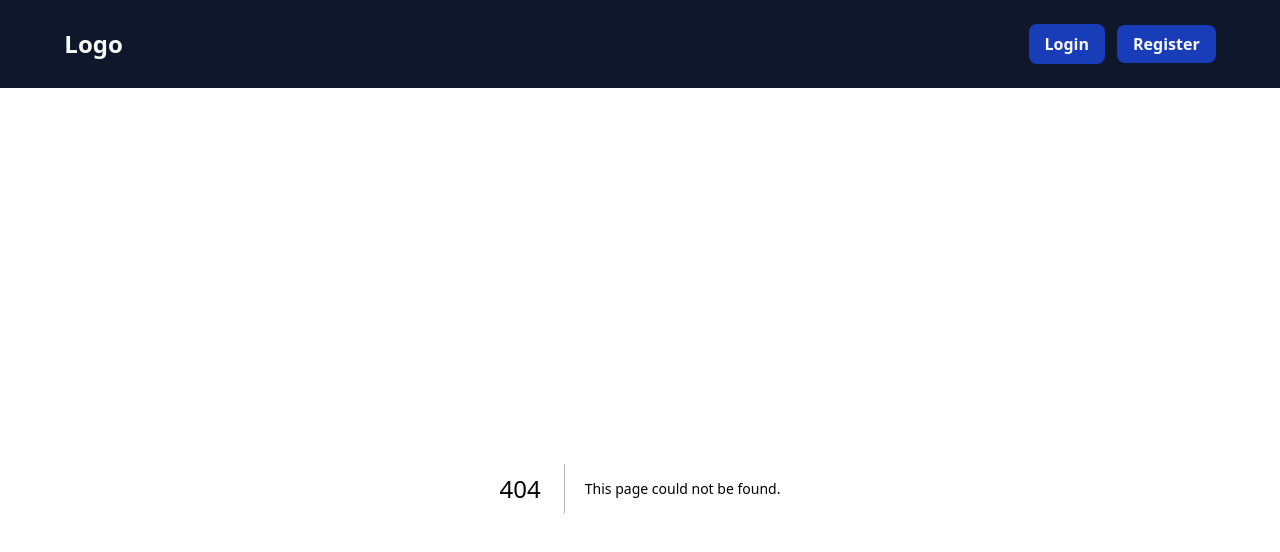
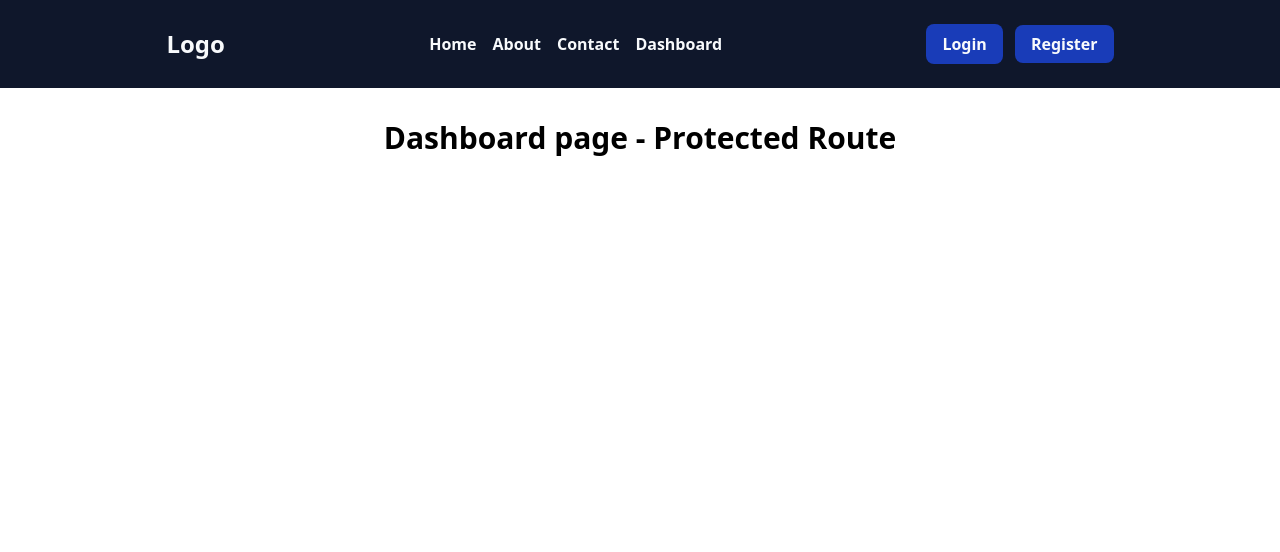
Before and after one commit to younus-always/nextauth-integrate_in-nextjs, a Next.js app: page /dashboard in a window 1280 px wide. Before the commit this address had no page. Shown: the top 552 px of the page. Built offline with nearby package versions, Linux system fonts and the light colour scheme.

Commit message:
create middleware funtion to get user data from token and protected route

```diff
--- /dev/null
+++ b/src/app/about/page.jsx
@@ -0,0 +1,10 @@
+
+const About = () => {
+      return (
+            <div>
+                  <h1 className="text-3xl font-semibold text-center py-8">About page</h1>
+            </div>
+      )
+}
+
+export default About
--- /dev/null
+++ b/src/app/dashboard/page.jsx
@@ -0,0 +1,10 @@
+
+const Dashboard = () => {
+      return (
+            <div>
+                  <h1 className="text-3xl font-semibold text-center py-8">Dashboard page - Protected Route</h1>
+            </div>
+      )
+}
+
+export default Dashboard
--- a/src/app/register/components/RegisterForm.jsx
+++ b/src/app/register/components/RegisterForm.jsx
@@ -2,6 +2,7 @@
 import { IoIosEye, IoIosEyeOff } from "react-icons/io";
 import { RegisterUser } from "@/app/actions/auth/RegisterUser";
 import { useState } from "react";
+import { NextResponse } from "next/server";
 
 const RegisterForm = () => {
       const [showPassword, setShowPassword] = useState(false);
@@ -15,8 +16,11 @@ const RegisterForm = () => {
             const user = { username, email, password };
             //
             const result = await RegisterUser(user);
-            console.log(result)
+            // console.log(result)
             form.reset()
+            // Redirect to login page
+            if (result.insertedId)
+                  return NextResponse.redirect(new URL("/api/auth/signin", req.url))
       };
       // showPassword state change function
       const handleShowPassword = () => {
--- a/src/components/Navber.jsx
+++ b/src/components/Navber.jsx
@@ -4,12 +4,18 @@ import LoginButton from "./LoginButton"
 const Navber = () => {
       return (
             <nav className="bg-slate-900 text-slate-50 font-semibold py-6 px-3">
-                  <div className="max-w-11/12 mx-auto flex items-center justify-between">
-                        <h3 className="text-2xl font-semibold">Logo</h3>
-                        <div className="space-x-3">
-                              <LoginButton />
-                              <Link href={'/register'} className="py-2 px-4 bg-blue-800 rounded-lg cursor-pointer">Register</Link>
-                        </div>
+                  <div className="max-w-11/12 mx-auto flex items-center justify-around">
+                        <Link href={'/'} className="text-2xl font-semibold">Logo</Link>
+                              <ul className="flex items-center justify-center gap-4">
+                                    <li><Link href={'/'}>Home</Link></li>
+                                    <li><Link href={'/about'}>About</Link></li>
+                                    <li><Link href={'/contact'}>Contact</Link></li>
+                                    <li><Link href={'/dashboard'}>Dashboard</Link></li>
+                              </ul>
+                              <div className="space-x-3">
+                                    <LoginButton />
+                                    <Link href={'/register'} className="py-2 px-4 bg-blue-800 rounded-lg cursor-pointer">Register</Link>
+                              </div>
                   </div>
             </nav>
       )
--- /dev/null
+++ b/src/middleware.js
@@ -0,0 +1,14 @@
+import { getToken } from "next-auth/jwt"
+import { NextResponse } from "next/server"
+
+export const middleware = async (req) => {
+      const token = await getToken({ req })
+      const isTokenOk = Boolean(token)
+      const isAdminUser = token?.role == "admin"
+      const isAdminSpecificRoute = req.nextUrl.pathname.startsWith('/dashboard')
+      // Redirect Login page
+      if (isAdminSpecificRoute && !isAdminUser) {
+            return NextResponse.redirect(new URL("/api/auth/signin", req.url))
+      }
+      return NextResponse.next()
+}
```
Also changed, not shown: 1 other file (tests, documents, lock files or other folders).
